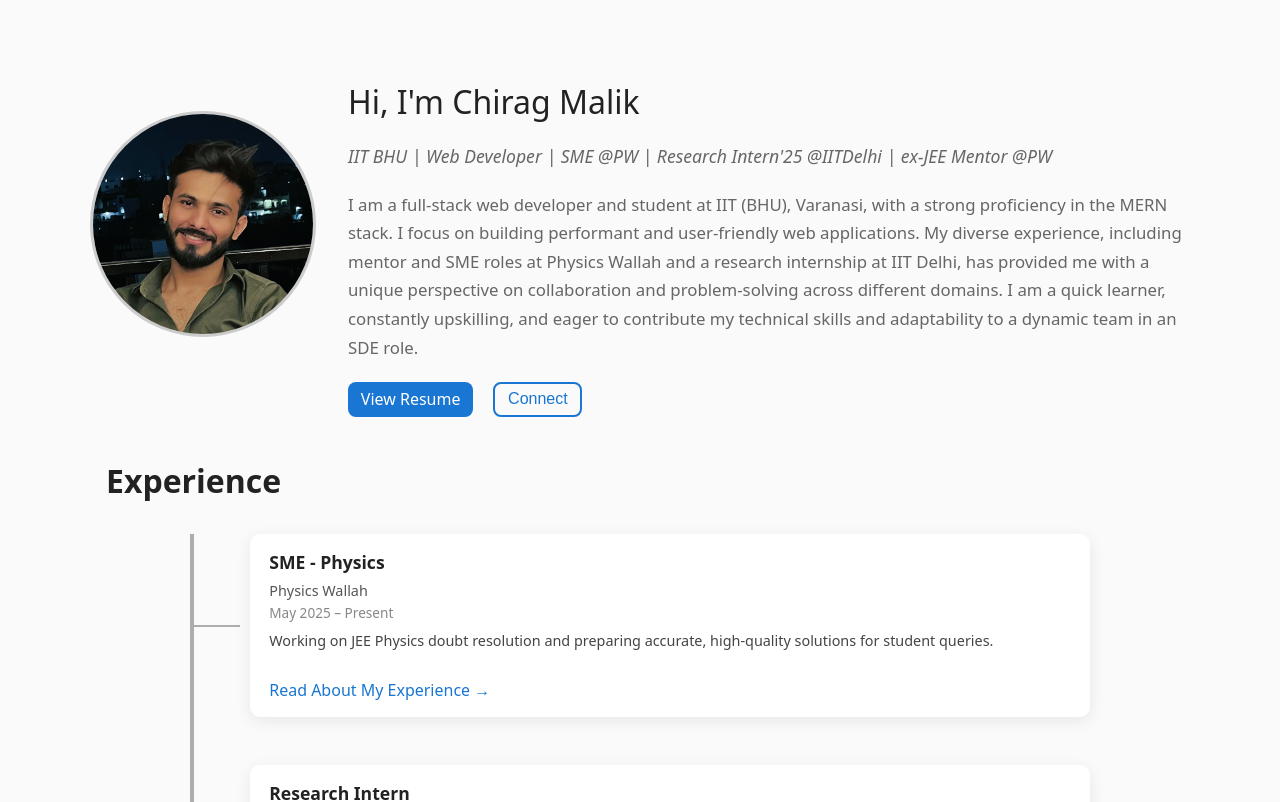
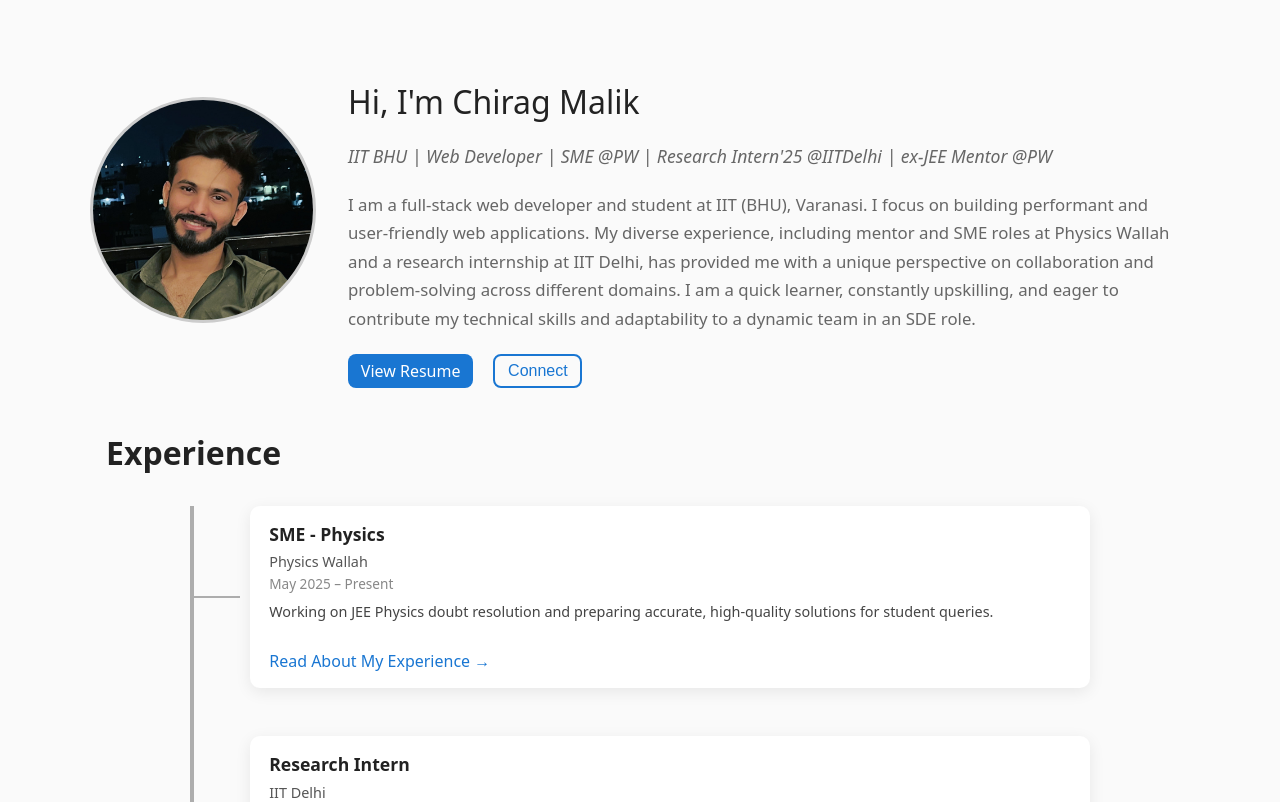
Before and after one commit to chiragmalik2612/chiragmalikpf, a React (Vite) app: page / in a window 1280 px wide. Shown: the top 802 px of the page. Built offline with nearby package versions, Linux system fonts and the light colour scheme.

Commit message:
Update HeroSection.jsx

```diff
--- a/src/components/HeroSection.jsx
+++ b/src/components/HeroSection.jsx
@@ -18,7 +18,7 @@ const HeroSection = () => {
           Mentor @PW
         </p>
         <p className={styles.description}>
-         I am a full-stack web developer and student at IIT (BHU), Varanasi, with a strong proficiency in the MERN stack. I focus on building performant and user-friendly web applications. My diverse experience, including mentor and SME roles at Physics Wallah and a research internship at IIT Delhi, has provided me with a unique perspective on collaboration and problem-solving across different domains. I am a quick learner, constantly upskilling, and eager to contribute my technical skills and adaptability to a dynamic team in an SDE role.
+         I am a full-stack web developer and student at IIT (BHU), Varanasi. I focus on building performant and user-friendly web applications. My diverse experience, including mentor and SME roles at Physics Wallah and a research internship at IIT Delhi, has provided me with a unique perspective on collaboration and problem-solving across different domains. I am a quick learner, constantly upskilling, and eager to contribute my technical skills and adaptability to a dynamic team in an SDE role.
           </p>
           <div className={styles.buttonGroup}>
           <a
```
